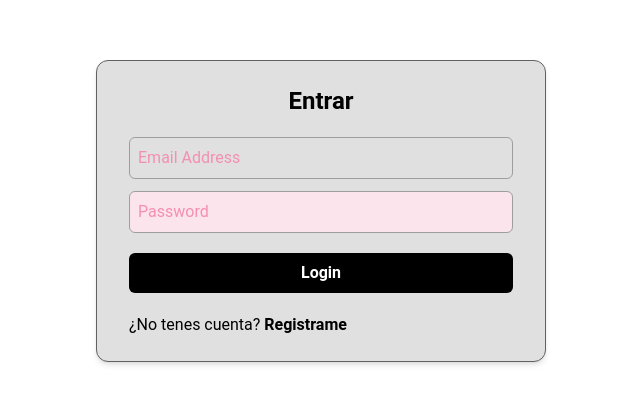
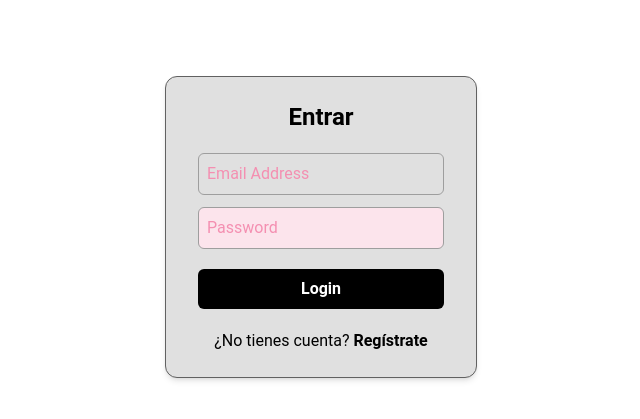
Before and after one commit to devdonatti/ecommerce-smile-vercel, a React (Vite) app in the folder vite-project/: page /login in a window 1280 px wide. Shown: the part 189-608 px from the top of the page, without its empty margins (319-959 px from the left). Built offline with nearby package versions, Linux system fonts and the light colour scheme; no server answers; the database is empty; what @mercadopago/sdk-react would draw is missing.

Commit message:
enrutamiento para arreglar el error 404 de refrescar pag

```diff
--- a/vite-project/src/components/navbar/Navbaar.jsx
+++ b/vite-project/src/components/navbar/Navbaar.jsx
@@ -4,8 +4,19 @@ import { useSelector } from "react-redux";
 
 const Navbar = () => {
   // get user from localStorage
-  const user = JSON.parse(localStorage.getItem("users"));
+  const storedUser = localStorage.getItem("users");
+  let user = null;
 
+  if (storedUser) {
+    try {
+      user = JSON.parse(storedUser);
+    } catch (error) {
+      console.error(
+        "Error al parsear los datos de usuario de localStorage:",
+        error
+      );
+    }
+  }
   // navigate
   const navigate = useNavigate();
 
--- a/vite-project/src/pages/registration/Login.jsx
+++ b/vite-project/src/pages/registration/Login.jsx
@@ -1,4 +1,3 @@
-/* eslint-disable react/no-unescaped-entities */
 import { useContext, useState } from "react";
 import { Link, useNavigate } from "react-router-dom";
 import myContext from "../../context/myContext";
@@ -72,11 +71,12 @@ const Login = () => {
       toast.error("Login Failed");
     }
   };
+
   return (
-    <div className="flex justify-center items-center h-screen">
+    <div className="flex justify-center items-center h-screen sm:m-4">
       {loading && <Loader />}
       {/* Login Form  */}
-      <div className="login_Form bg-gray-300 px-8 py-6 border border-gray-700 rounded-xl shadow-md">
+      <div className="login_Form bg-gray-300 px-8 py-6 border border-gray-700 rounded-xl shadow-md w-full sm:w-96 md:w-80 lg:w-1/3 xl:w-1/4">
         {/* Top Heading  */}
         <div className="mb-5">
           <h2 className="text-center text-2xl font-bold text-black ">Entrar</h2>
@@ -95,7 +95,7 @@ const Login = () => {
                 email: e.target.value,
               });
             }}
-            className="bg-gray-300 border border-gray-500 px-2 py-2 w-96 rounded-md outline-none placeholder-pink-200"
+            className="bg-gray-300 border border-gray-500 px-2 py-2 w-full rounded-md outline-none placeholder-pink-200"
           />
         </div>
 
@@ -111,7 +111,7 @@ const Login = () => {
                 password: e.target.value,
               });
             }}
-            className="bg-pink-50 border border-gray-500 px-2 py-2 w-96 rounded-md outline-none placeholder-pink-200"
+            className="bg-pink-50 border border-gray-500 px-2 py-2 w-full rounded-md outline-none placeholder-pink-200"
           />
         </div>
 
@@ -126,11 +126,11 @@ const Login = () => {
           </button>
         </div>
 
-        <div>
+        <div className="text-center">
           <h2 className="text-black">
-            ¿No tenes cuenta?{" "}
-            <Link className=" text-black font-bold" to={"/signup"}>
-              Registrame
+            ¿No tienes cuenta?{" "}
+            <Link className="text-black font-bold" to={"/signup"}>
+              Regístrate
             </Link>
           </h2>
         </div>
```
Also changed, not shown: 1 other file (tests, documents, lock files or other folders).
